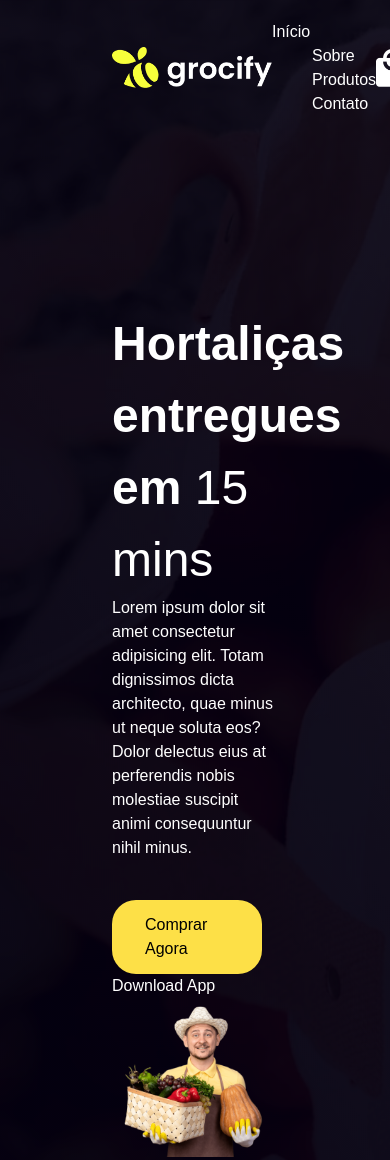
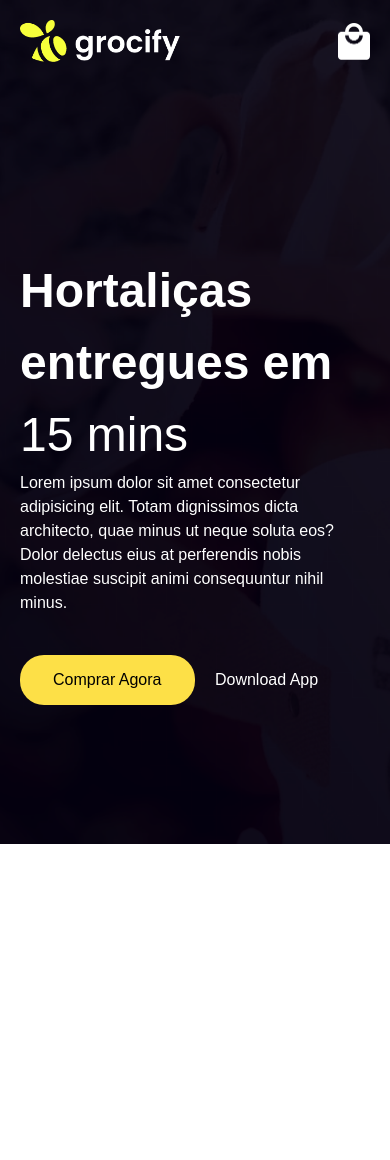
Before and after one commit to railson150/gocify-lp, a plain HTML site: page index.html in a window 390 px wide. After the commit the page ends 844 px from the top, so only its background shows below. Drawn offline with nearby package versions, Linux system fonts and the light colour scheme.

Commit message:
fix: Leves ajustes de responsividade

```diff
--- a/index.html
+++ b/index.html
@@ -1,5 +1,5 @@
 <!DOCTYPE html>
-<html lang="en">
+<html lang="pt-BR">
 
 <head>
   <meta charset="UTF-8">
@@ -11,10 +11,10 @@
 </head>
 
 <body>
-  <div class="min-h-screen bg-[url('images/Image.png')] bg-center bg-cover px-28 py-5 relative">
+  <div class="min-h-screen bg-[url('images/Image.png')] bg-center bg-cover px-5 xl:px-28 py-5 relative">
     <nav class="flex justify-between items-center">
       <img src="images/logo.png" class="w-40 cursor-pointer" alt="Logo">
-      <ul class="space-x-10">
+      <ul class="hidden xl:list-item space-x-10">
         <li class="list-none inline-block"><a href="#" class="no-underline text-white hover:text-yellow-300">Início</a>
         </li>
         <li class="list-none inline-block"><a href="" class="no-underline text-white hover:text-yellow-300">Sobre</a>
@@ -39,7 +39,7 @@
         <a href="#">Download App</a>
       </div>
     </div>
-    <img src="images/grocery-image.png" class="w-full xl:w-1/2 xl:absolute bottom-0 right-10"
+    <img src="images/grocery-image.png" class="hidden xl:block xl:w-1/2 xl:absolute bottom-0 right-10"
       alt="Homem com Hortaliças em uma cesta na mão direita e uma abóbora na mão esquerda">
   </div>
 </body>
```
